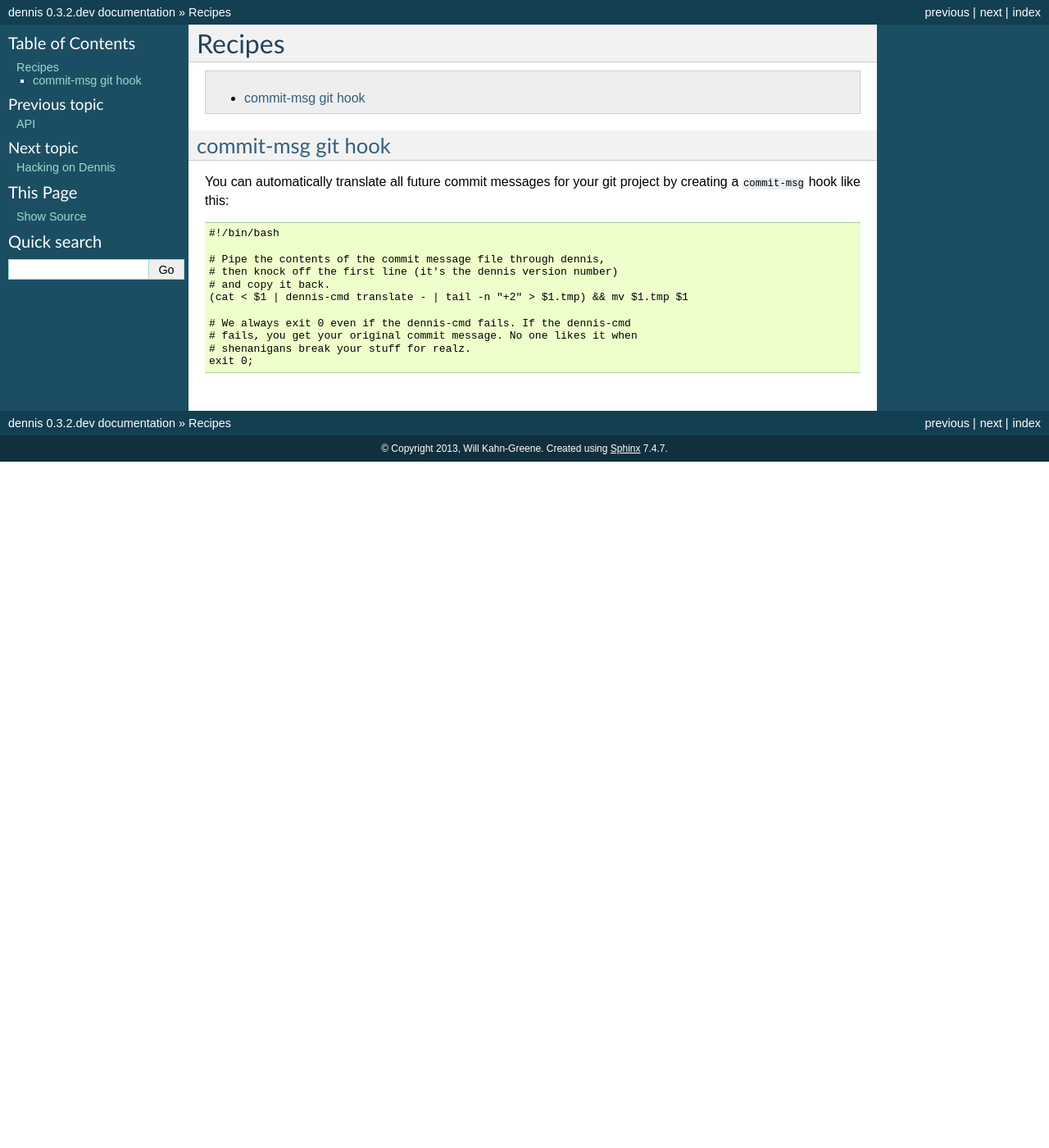
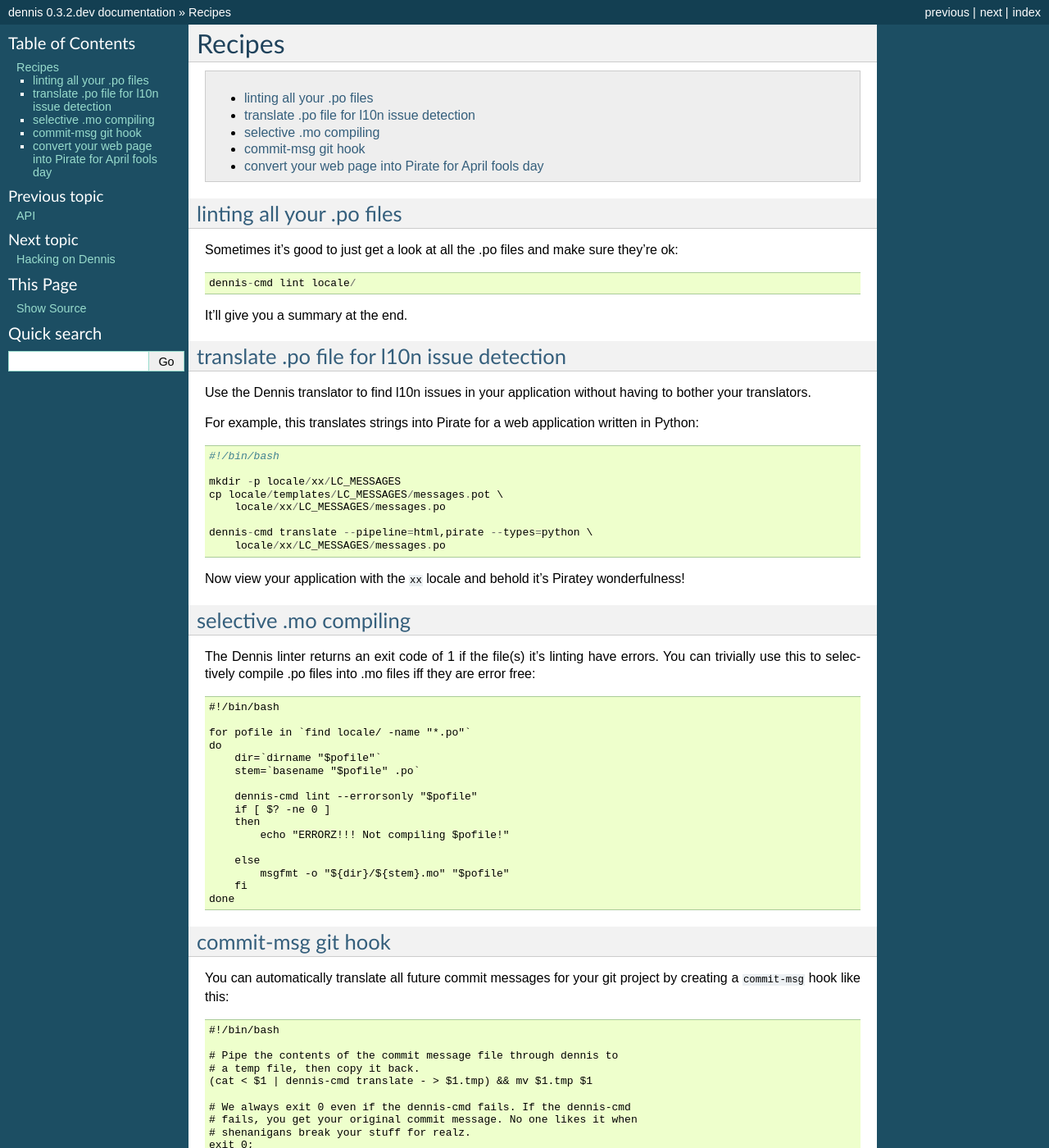
Before and after one commit to mozilla/dennis, a Sphinx documentation site: the page built from docs/recipes.rst, in a window 1280 px wide and 1400 px high. Shown: the whole window at 82% size. Built offline with Sphinx 7.4.7, drawn with Linux system fonts in a browser that asks for light colours; some of the changed text lies outside the part shown.

Commit message:
Add more recipes o' awesome

```diff
--- a/docs/recipes.rst
+++ b/docs/recipes.rst
@@ -4,6 +4,66 @@ Recipes
 
 .. contents::
    :local:
+
+
+linting all your .po files
+==========================
+
+Sometimes it's good to just get a look at all the .po files and make
+sure they're ok::
+
+    dennis-cmd lint locale/
+
+
+It'll give you a summary at the end.
+
+
+translate .po file for l10n issue detection
+===========================================
+
+Use the Dennis translator to find l10n issues in your application
+without having to bother your translators.
+
+For example, this translates strings into Pirate for a web application
+written in Python::
+
+    #!/bin/bash
+
+    mkdir -p locale/xx/LC_MESSAGES
+    cp locale/templates/LC_MESSAGES/messages.pot \
+        locale/xx/LC_MESSAGES/messages.po
+
+    dennis-cmd translate --pipeline=html,pirate --types=python \
+        locale/xx/LC_MESSAGES/messages.po
+
+
+Now view your application with the ``xx`` locale and behold it's
+Piratey wonderfulness!
+
+
+selective .mo compiling
+=======================
+
+The Dennis linter returns an exit code of 1 if the file(s) it's
+linting have errors. You can trivially use this to selectively compile
+.po files into .mo files iff they are error free::
+
+    #!/bin/bash
+
+    for pofile in `find locale/ -name "*.po"`
+    do
+        dir=`dirname "$pofile"`
+        stem=`basename "$pofile" .po`
+
+        dennis-cmd lint --errorsonly "$pofile"
+        if [ $? -ne 0 ]
+        then
+            echo "ERRORZ!!! Not compiling $pofile!"
+
+        else
+            msgfmt -o "${dir}/${stem}.mo" "$pofile"
+        fi
+    done
 
 
 commit-msg git hook
@@ -14,12 +74,22 @@ git project by creating a ``commit-msg`` hook like this::
 
     #!/bin/bash
 
-    # Pipe the contents of the commit message file through dennis,
-    # then knock off the first line (it's the dennis version number)
-    # and copy it back.
-    (cat < $1 | dennis-cmd translate - | tail -n "+2" > $1.tmp) && mv $1.tmp $1
+    # Pipe the contents of the commit message file through dennis to
+    # a temp file, then copy it back.
+    (cat < $1 | dennis-cmd translate - > $1.tmp) && mv $1.tmp $1
 
     # We always exit 0 even if the dennis-cmd fails. If the dennis-cmd
     # fails, you get your original commit message. No one likes it when
     # shenanigans break your stuff for realz.
     exit 0;
+
+
+convert your web page into Pirate for April fools day
+=====================================================
+
+The Dennis translator can take content from stdin. Translate entire
+HTML pages::
+
+    #!/bin/bash
+
+    (cat < "$1" | dennis-cmd translate --pipeline=html,pirate -) > "pirate_$1"
```
